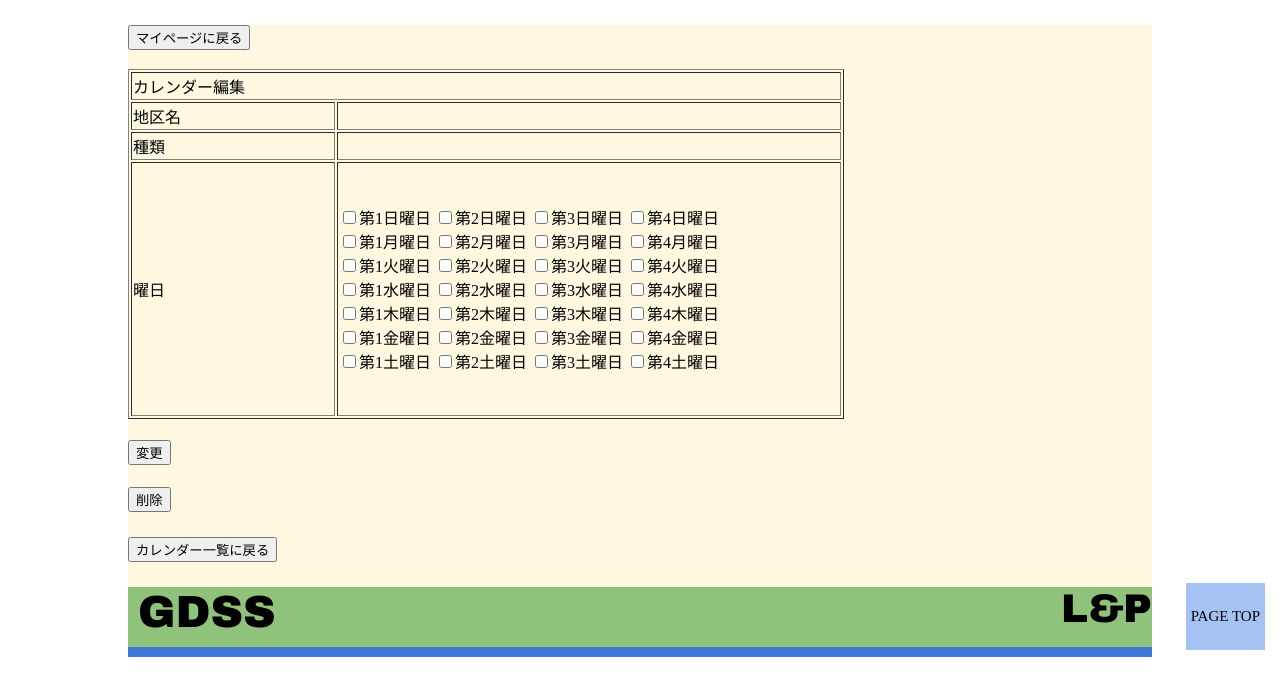
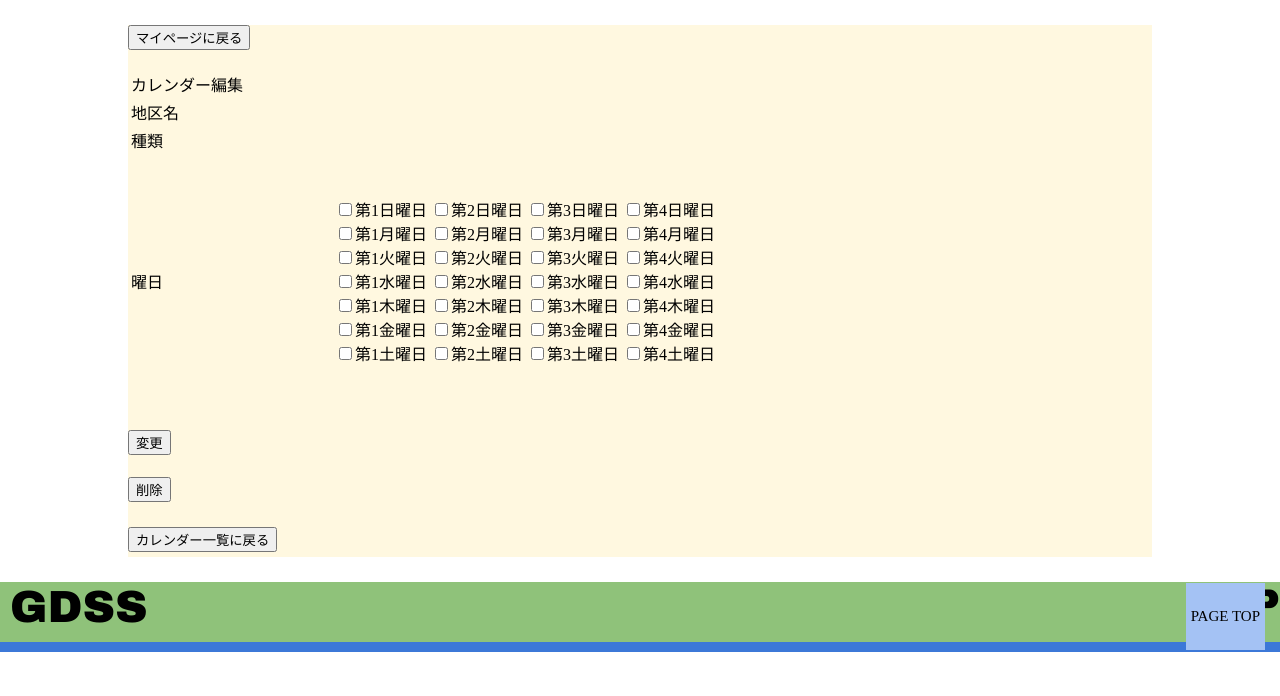
Before and after one commit to KaitoSato11/LP2, a PHP site: page /Admin_edit_cal.php in a window 1280 px wide. Shown: the part 70-766 px from the top of the page. Run offline with PHP 8.4, Linux system fonts and the light colour scheme; the visitor is signed in with stand-in values (Sample User, id 1); data that the repository does not hold is empty.

Commit message:
CSS用改変

```diff
--- a/Admin_edit_cal.php
+++ b/Admin_edit_cal.php
@@ -100,17 +100,19 @@ $gomi8 = "衣類";
     </div>
 
 		<!-- メインコンテンツエリア -->
-    <div class="content">
+    <div class="content" id="Acontec">
       <!-- ここに各ページの中身いれてください -->
       <div>
       	<h3><a href="Mypage.php">
         	<input type="submit" value="マイページに戻る"/>
       	</a></h3>
-      <table border="1">
-      <tr><td colspan="100%">カレンダー編集</td></tr>
+			</div>
+			<div id="contecT">
+      	<table id="ecT">
+      	<tr><td id="ecTtop" colspan="100%">カレンダー編集</td></tr>
       	<tr>
-        <td width="200px">地区名</td>
-        <td width="500px">
+        	<td class="ecTitm" width="200px">地区名</td>
+        	<td>
 						<?php
 						if(isset($_POST['east1a'])) {print $chiku1; $chikumei = "東1区";}
 						if(isset($_POST['east1b'])) {print $chiku1; $chikumei = "東1区";}
@@ -164,7 +166,7 @@ $gomi8 = "衣類";
 					</td>
       	</tr>
 				<tr>
-        <td>種類</td>
+        	<td class="ecTitm">種類</td>
         	<td>
 						<?php
 						if(isset($_POST['east1a'])) {print $gomi1; $gomimei = "燃える";}
@@ -219,7 +221,7 @@ $gomi8 = "衣類";
 					</td>
       	</tr>
 				<tr>
-        <td height="250px">曜日</td>
+        	<td class="ecTitm" height="250px">曜日</td>
         	<td height="250px">
 						<form method="POST" action="">
 
@@ -285,12 +287,11 @@ $gomi8 = "衣類";
 						<input type="checkbox" name="week[26]" value="1">第3土曜日
 						<input type="hidden" name="week[27]" value="0"/>
 						<input type="checkbox" name="week[27]" value="1">第4土曜日
-
-
 					</td>
       	</tr>
       </table>
 		</div>
+		<div>
 			<h4>
 				<a>
 					<input type="hidden" name="chikku" value="<?php echo $chikumei; ?>"/>
@@ -313,6 +314,8 @@ $gomi8 = "衣類";
 					<input type="submit" name="modoru" value="カレンダー一覧に戻る"/>
 				</a>
 			</h6>
+		</div>
+	</div>
 
 
     <!-- PAGE TOPに戻るボタン
```
Lines whose indentation alone changed are shown as unchanged.
